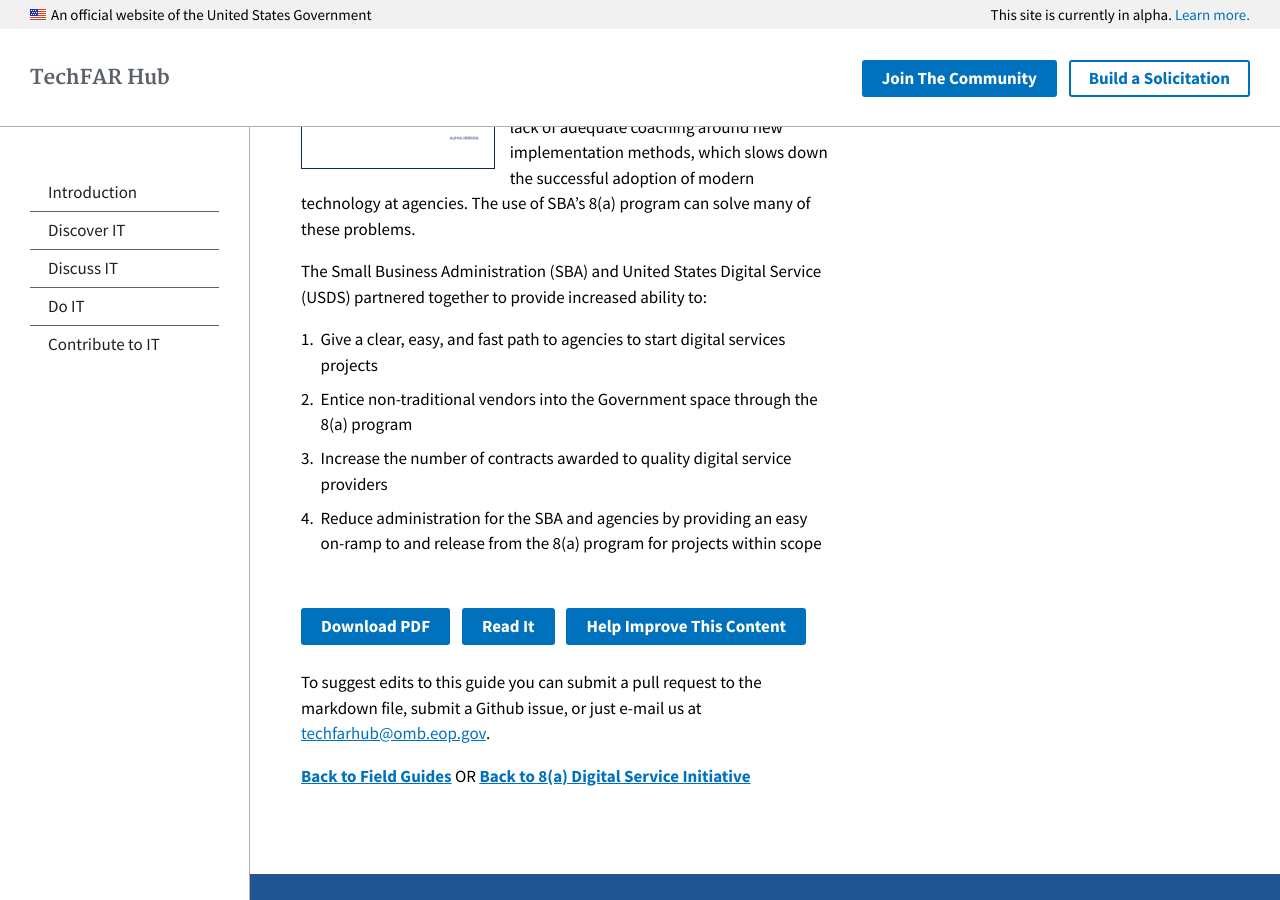
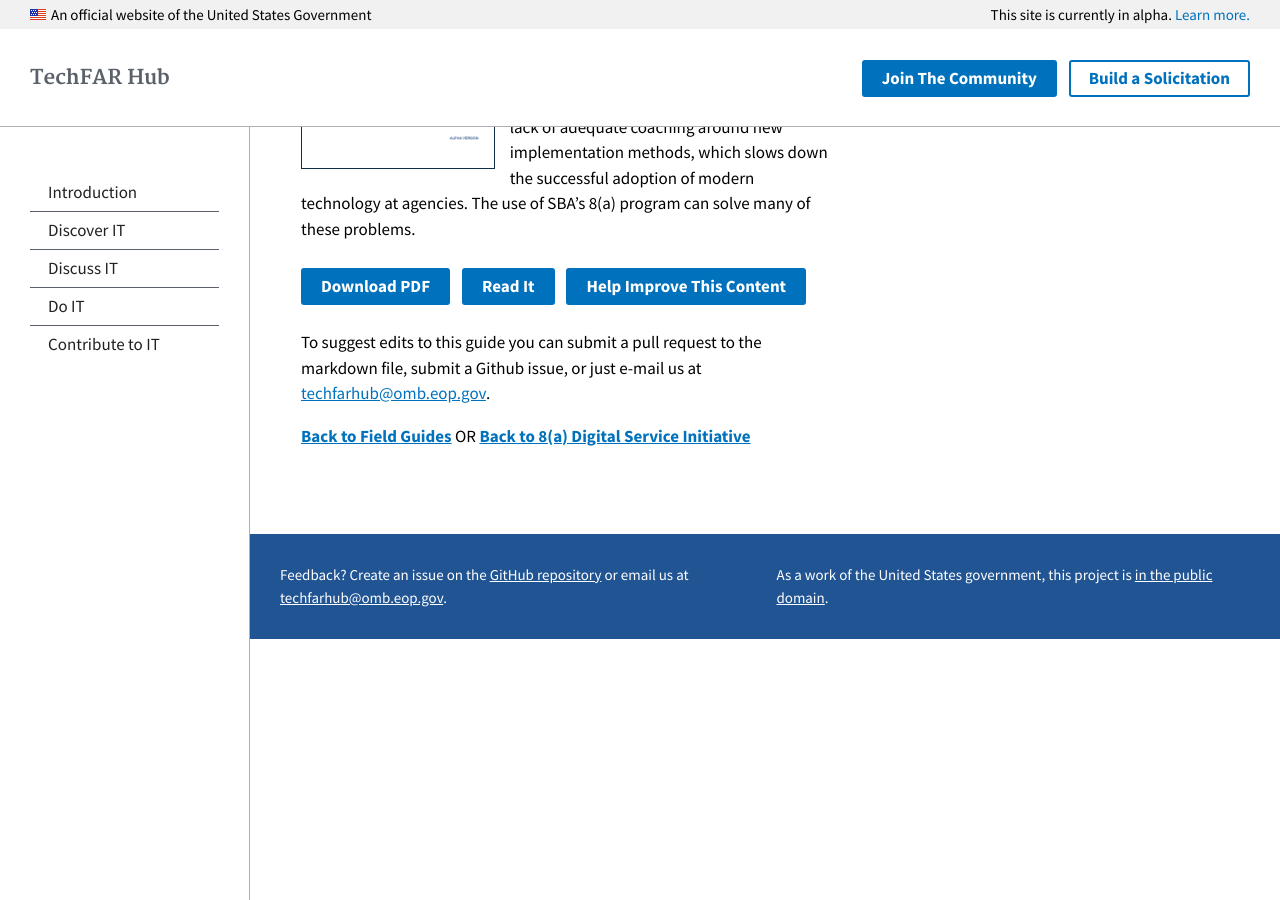
Before and after one commit to usds/techfar-hub, a Jekyll site: the page built from guide-landing/how_to_8a.md, in a window 1280 px wide and 900 px high, scrolled down 487 px. Built offline with Jekyll 4.4.1, drawn with Linux system fonts in a browser that asks for light colours; after the commit the page ends 1126 px from its top, so only the background shows below that.

Commit message:
Deleting the following content
The Small Business Administration (SBA) and United States Digital Service (USDS) partnered together to provide increased ability to:

1.	Give a clear, easy, and fast path to agencies to start digital services projects
2.	Entice non-traditional vendors into the Government space through the 8(a) program
3.	Increase the number of contracts awarded to quality digital service providers
4.	Reduce administration for the SBA and agencies by providing an easy on-ramp to and release from the 8(a) program for projects within scope

```diff
--- a/guide-landing/how_to_8a.md
+++ b/guide-landing/how_to_8a.md
@@ -11,14 +11,6 @@
 This guide offers insight into how to participate in the [8(a) Digital Service Initiative](https://techfarhub.cio.gov/do-IT/SBA_8a/) spearheaded by USDS and SBA.
 
 Agencies are under pressure yet willing to utilize digital services.  Program offices are frequently frustrated by long procurement lead-times, competition requirements, and lack of adequate coaching around new implementation methods, which slows down the successful adoption of modern technology at agencies.  The use of SBA’s 8(a) program can solve many of these problems.
-
-The Small Business Administration (SBA) and United States Digital Service (USDS) partnered together to provide increased ability to:
-
-1.	Give a clear, easy, and fast path to agencies to start digital services projects
-2.	Entice non-traditional vendors into the Government space through the 8(a) program
-3.	Increase the number of contracts awarded to quality digital service providers
-4.	Reduce administration for the SBA and agencies by providing an easy on-ramp to and release from the 8(a) program for projects within scope
-
 
 <a class="usa-button" type="button" href="https://techfarhub.cio.gov/assets/files/USDS-HowTo8a.pdf" target="_blank">Download PDF</a>  <a class="usa-button" type="button" href="https://github.com/usds/techfar-hub/blob/master/sba-docs/how_to_8a.md">Read It</a>  <a class="usa-button" type="button" target="blank" href="https://github.com/usds/techfar-hub/blob/master/README.md">Help Improve This Content</a>
 
```
